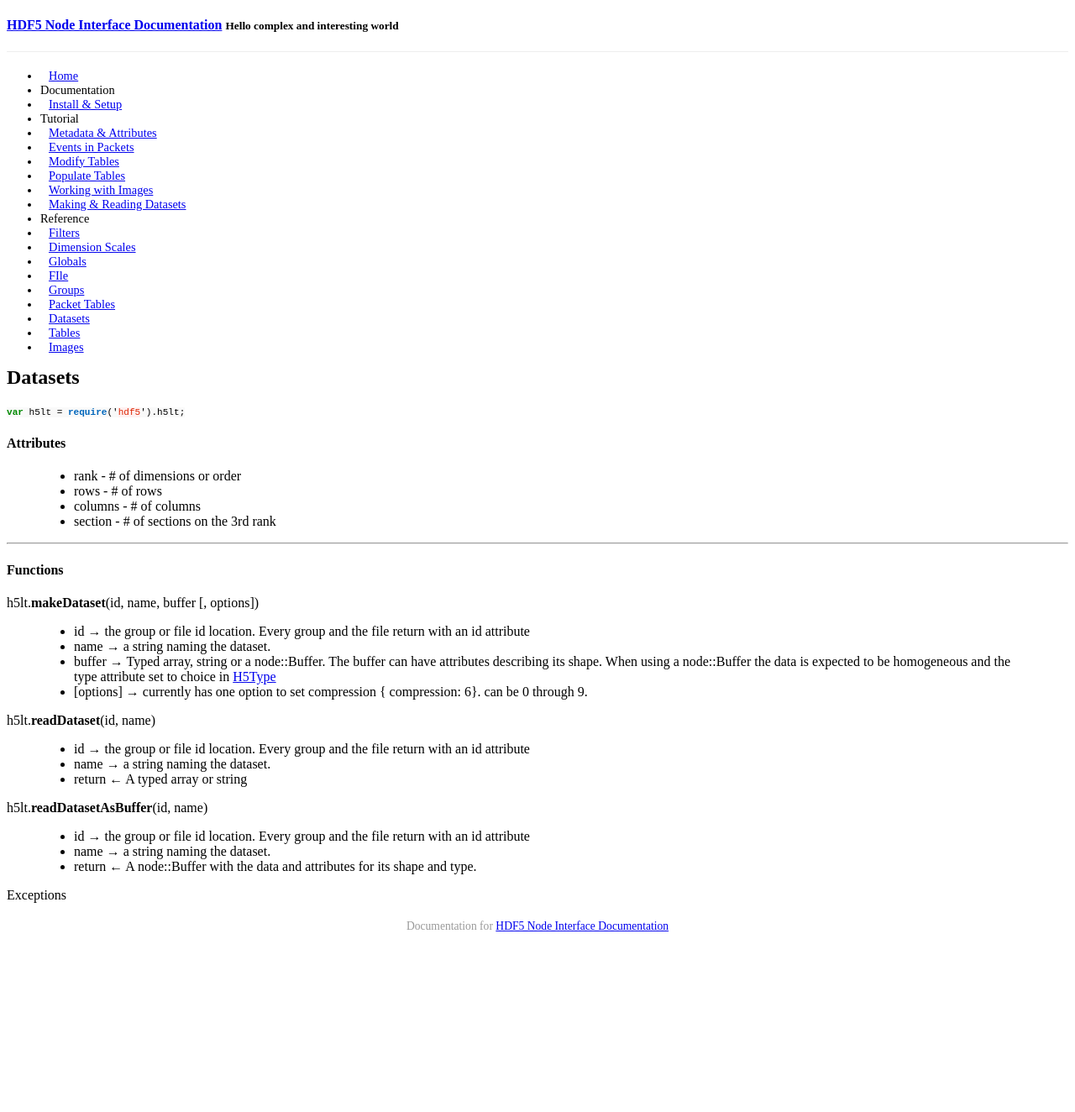
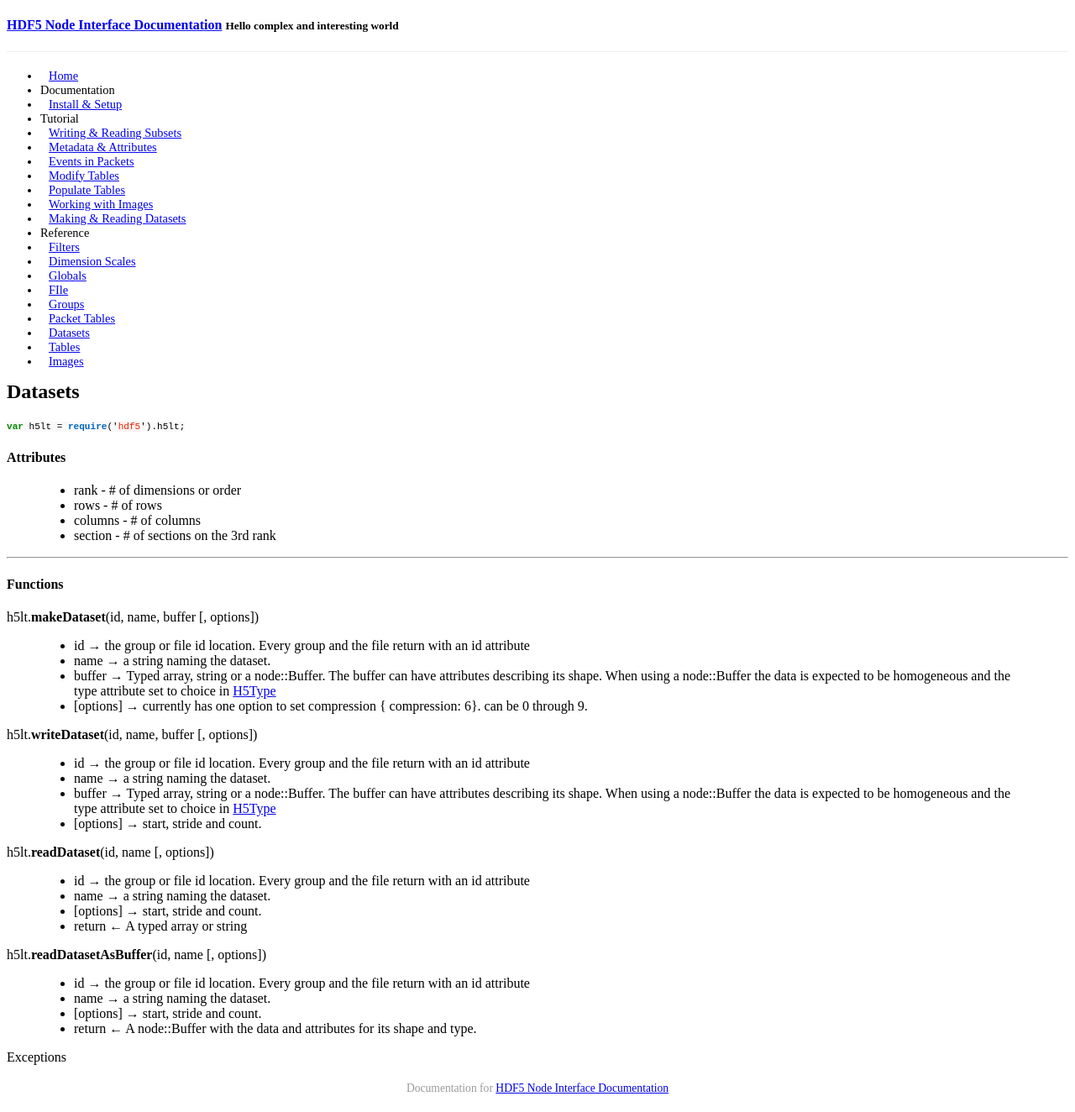
Before and after one commit to HDF-NI/hdf5.node, a Jekyll site: the page built from _posts/2015-05-02-datasets.md, in a window 1280 px wide. Shown: the whole page at 84% size. Built offline with Jekyll 4.4.1, drawn with Linux system fonts in a browser that asks for light colours; Markdown is read by kramdown in place of the engine named in the settings; a style sheet for code colours, icons or effects is not loaded; before the commit the page ends 1131 px from its top, so only the background shows below that.

Commit message:
added subset tutorial

````diff
--- a/_posts/2015-05-02-datasets.md
+++ b/_posts/2015-05-02-datasets.md
@@ -30,16 +30,25 @@
 > *  buffer &rarr; {{ page.hdf5_buffer }} in [H5Type]({{ site.baseurl }}/ref/globals.html#h5type)
 > *  [options] &rarr; currently has one option to set compression { compression: 6}. can be 0 through 9.
 
-h5lt.**readDataset**(id, name)
+h5lt.**writeDataset**(id, name, buffer [, options])
 >
 > *  id &rarr; {{ site.hdf5_id }}
 > *  name &rarr; {{ page.hdf5_name }}
-> *  return &larr; A typed array or string
+> *  buffer &rarr; {{ page.hdf5_buffer }} in [H5Type]({{ site.baseurl }}/ref/globals.html#h5type)
+> *  [options] &rarr; start, stride and count.
 
-h5lt.**readDatasetAsBuffer**(id, name)
+h5lt.**readDataset**(id, name [, options])
 >
 > *  id &rarr; {{ site.hdf5_id }}
 > *  name &rarr; {{ page.hdf5_name }}
+> *  [options] &rarr; start, stride and count.
+> *  return &larr; A typed array or string
+
+h5lt.**readDatasetAsBuffer**(id, name [, options])
+>
+> *  id &rarr; {{ site.hdf5_id }}
+> *  name &rarr; {{ page.hdf5_name }}
+> *  [options] &rarr; start, stride and count.
 > *  return &larr; A node::Buffer with the data and attributes for its shape and type.
 
 Exceptions
--- /dev/null
+++ b/_posts/2015-06-20-subset_tutorial.md
@@ -0,0 +1,148 @@
+---
+layout: page
+title: "Writing & Reading Subsets"
+category: tut
+date: 2015-06-20 16:02:53
+---
+
+###Rank 2 Subsets
+
+This nodejs interface follows the hdf5 example at https://www.hdfgroup.org/HDF5/Tutor/selectsimple.html
+
+If you don't already have a dataset, start by creating one.
+
+```javascript
+var hdf5 = require('hdf5').hdf5;
+var h5lt = require('hdf5').h5lt;
+
+var Access = require('hdf5/lib/globals').Access;
+
+var file = new hdf5.File('./roothaan.h5', Access.ACC_TRUNC);
+var group=file.createGroup('pmcservices');
+var buffer=new Buffer(8*10*8, "binary");
+buffer.rank=2;
+buffer.rows=8;
+buffer.columns=10;
+buffer.type=H5Type.H5T_NATIVE_DOUBLE;
+for (j = 0; j < buffer.columns; j++) {
+	for (i = 0; i < buffer.rows; i++){
+            if (j< (buffer.columns/2))
+                buffer.writeDoubleLE(1.0, 8*(i*buffer.columns+j));
+            else
+               buffer.writeDoubleLE(2.0, 8*(i*buffer.columns+j));
+    }
+}
+
+h5lt.makeDataset(group.id, 'Waldo', buffer);
+```
+
+View your h5 file and there should be a dataset with data looking like:
+<table style="border-collapse: separate; border-spacing: 7px;">
+    <tr>
+        <td>1.0</td><td>1.0</td><td>1.0</td><td>1.0</td><td>1.0</td><td>2.0</td><td>2.0</td><td>2.0</td><td>2.0</td><td>2.0</td>
+    </tr>
+    <tr>
+        <td>1.0</td><td>1.0</td><td>1.0</td><td>1.0</td><td>1.0</td><td>2.0</td><td>2.0</td><td>2.0</td><td>2.0</td><td>2.0</td>
+    </tr>
+    <tr>
+        <td>1.0</td><td>1.0</td><td>1.0</td><td>1.0</td><td>1.0</td><td>2.0</td><td>2.0</td><td>2.0</td><td>2.0</td><td>2.0</td>
+    </tr>
+    <tr>
+        <td>1.0</td><td>1.0</td><td>1.0</td><td>1.0</td><td>1.0</td><td>2.0</td><td>2.0</td><td>2.0</td><td>2.0</td><td>2.0</td>
+    </tr>
+    <tr>
+        <td>1.0</td><td>1.0</td><td>1.0</td><td>1.0</td><td>1.0</td><td>2.0</td><td>2.0</td><td>2.0</td><td>2.0</td><td>2.0</td>
+    </tr>
+    <tr>
+        <td>1.0</td><td>1.0</td><td>1.0</td><td>1.0</td><td>1.0</td><td>2.0</td><td>2.0</td><td>2.0</td><td>2.0</td><td>2.0</td>
+    </tr>
+    <tr>
+        <td>1.0</td><td>1.0</td><td>1.0</td><td>1.0</td><td>1.0</td><td>2.0</td><td>2.0</td><td>2.0</td><td>2.0</td><td>2.0</td>
+    </tr>
+    <tr>
+        <td>1.0</td><td>1.0</td><td>1.0</td><td>1.0</td><td>1.0</td><td>2.0</td><td>2.0</td><td>2.0</td><td>2.0</td><td>2.0</td>
+    </tr>
+</table>
+
+To write a subset use the options on the writeDataset method.
+
+```javascript
+var subsetBuffer=new Buffer(3*4*8, "binary");
+subsetBuffer.rank=2;
+subsetBuffer.rows=3;
+subsetBuffer.columns=4;
+subsetBuffer.type=H5Type.H5T_NATIVE_DOUBLE;
+for (j = 0; j < subsetBuffer.columns; j++) {
+	for (i = 0; i < subsetBuffer.rows; i++){
+                subsetBuffer.writeDoubleLE(5.0, 8*(i*subsetBuffer.columns+j));
+    }
+}
+
+h5lt.writeDataset(group.id, 'Waldo', subsetBuffer, {start: [1,2], stride: [1,1], count: [3,4]});
+```
+
+The subset of 5.0's is down a row and over 2 columns and 4 wide and 3 in height.
+
+<table style="border-collapse: separate; border-spacing: 7px;">
+    <tr>
+        <td>1.0</td><td>1.0</td><td>1.0</td><td>1.0</td><td>1.0</td><td>2.0</td><td>2.0</td><td>2.0</td><td>2.0</td><td>2.0</td>
+    </tr>
+    <tr>
+        <td>1.0</td><td>1.0</td><td style="font-weight: bold; color: red">5.0</td><td style="font-weight: bold; color: red">5.0</td><td style="font-weight: bold; color: red">5.0</td><td style="font-weight: bold; color: red">5.0</td><td>2.0</td><td>2.0</td><td>2.0</td><td>2.0</td>
+    </tr>
+    <tr>
+        <td>1.0</td><td>1.0</td><td style="font-weight: bold; color: red">5.0</td><td style="font-weight: bold; color: red">5.0</td><td style="font-weight: bold; color: red">5.0</td><td style="font-weight: bold; color: red">5.0</td><td>2.0</td><td>2.0</td><td>2.0</td><td>2.0</td>
+    </tr>
+    <tr>
+        <td>1.0</td><td>1.0</td><td style="font-weight: bold; color: red">5.0</td><td style="font-weight: bold; color: red">5.0</td><td style="font-weight: bold; color: red">5.0</td><td style="font-weight: bold; color: red">5.0</td><td>2.0</td><td>2.0</td><td>2.0</td><td>2.0</td>
+    </tr>
+    <tr>
+        <td>1.0</td><td>1.0</td><td>1.0</td><td>1.0</td><td>1.0</td><td>2.0</td><td>2.0</td><td>2.0</td><td>2.0</td><td>2.0</td>
+    </tr>
+    <tr>
+        <td>1.0</td><td>1.0</td><td>1.0</td><td>1.0</td><td>1.0</td><td>2.0</td><td>2.0</td><td>2.0</td><td>2.0</td><td>2.0</td>
+    </tr>
+    <tr>
+        <td>1.0</td><td>1.0</td><td>1.0</td><td>1.0</td><td>1.0</td><td>2.0</td><td>2.0</td><td>2.0</td><td>2.0</td><td>2.0</td>
+    </tr>
+    <tr>
+        <td>1.0</td><td>1.0</td><td>1.0</td><td>1.0</td><td>1.0</td><td>2.0</td><td>2.0</td><td>2.0</td><td>2.0</td><td>2.0</td>
+    </tr>
+</table>
+
+To read back a different subset use the readDatasetAsBuffer with the shape defined in the options:
+
+```javascript
+var readAsBuffer=h5lt.readDatasetAsBuffer(group.id, 'Waldo', {start: [3,4], stride: [1,1], count: [2,2]});
+```
+
+The returned nodejs Buffer subset is down 4 row and over 5 columns and 2 wide and 2 in height.  The values should be 5.0, 5.0, 1.0 and 2.0.
+
+<table style="border-collapse: separate; border-spacing: 7px;">
+    <tr>
+        <td>1.0</td><td>1.0</td><td>1.0</td><td>1.0</td><td>1.0</td><td>2.0</td><td>2.0</td><td>2.0</td><td>2.0</td><td>2.0</td>
+    </tr>
+    <tr>
+        <td>1.0</td><td>1.0</td><td style=" color: red">5.0</td><td style="color: red">5.0</td><td style="color: red">5.0</td><td style="color: red">5.0</td><td>2.0</td><td>2.0</td><td>2.0</td><td>2.0</td>
+    </tr>
+    <tr>
+        <td>1.0</td><td>1.0</td><td style="color: red">5.0</td><td style="color: red">5.0</td><td style="color: red">5.0</td><td style="fcolor: red">5.0</td><td>2.0</td><td>2.0</td><td>2.0</td><td>2.0</td>
+    </tr>
+    <tr>
+        <td>1.0</td><td>1.0</td><td style="color: red">5.0</td><td style="color: red">5.0</td><td style="font-weight: bold; color: green">5.0</td><td style="font-weight: bold; color: green">5.0</td><td>2.0</td><td>2.0</td><td>2.0</td><td>2.0</td>
+    </tr>
+    <tr>
+        <td>1.0</td><td>1.0</td><td>1.0</td><td>1.0</td><td style="font-weight: bold; color: green">1.0</td><td style="font-weight: bold; color: green">2.0</td><td>2.0</td><td>2.0</td><td>2.0</td><td>2.0</td>
+    </tr>
+    <tr>
+        <td>1.0</td><td>1.0</td><td>1.0</td><td>1.0</td><td>1.0</td><td>2.0</td><td>2.0</td><td>2.0</td><td>2.0</td><td>2.0</td>
+    </tr>
+    <tr>
+        <td>1.0</td><td>1.0</td><td>1.0</td><td>1.0</td><td>1.0</td><td>2.0</td><td>2.0</td><td>2.0</td><td>2.0</td><td>2.0</td>
+    </tr>
+    <tr>
+        <td>1.0</td><td>1.0</td><td>1.0</td><td>1.0</td><td>1.0</td><td>2.0</td><td>2.0</td><td>2.0</td><td>2.0</td><td>2.0</td>
+    </tr>
+</table>
+
+There is currently only one operator that overwrites the subset data in h5. Remember to close your group to flush the memory to file.
````
Also changed, not shown: _pages/subset_tutorial.md (added, +1 -0 lines), 1 other file.
